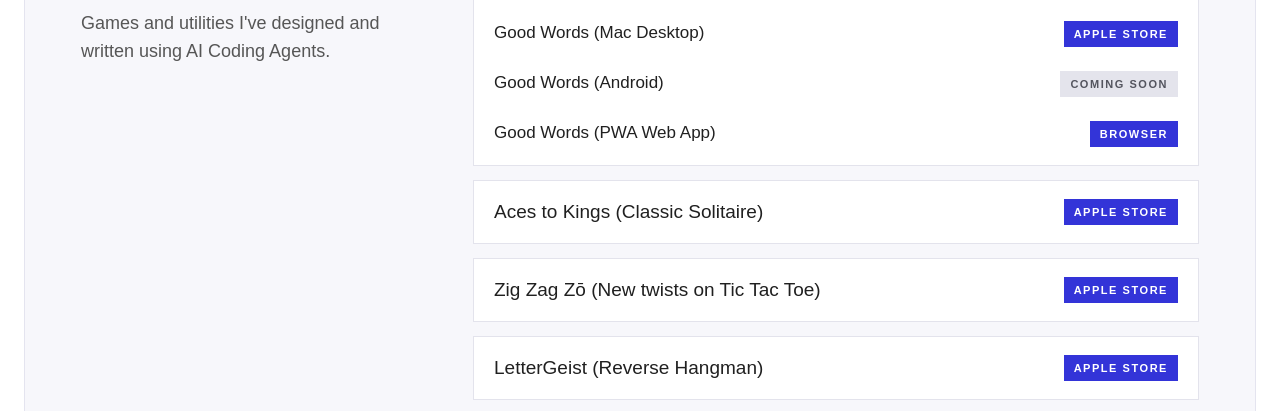
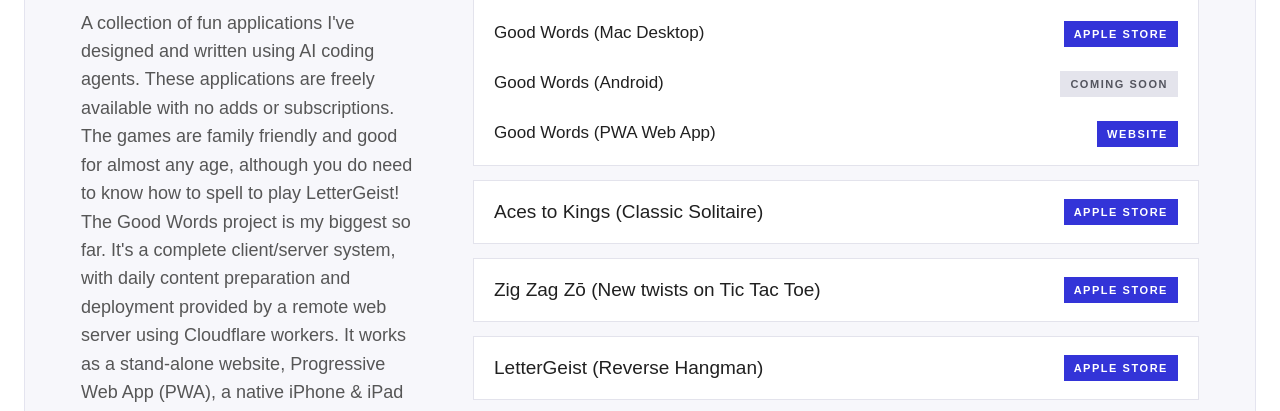
Before and after one commit to joecoolcoder/joeratterman-com, a plain HTML site: page resources.html in a window 1280 px wide. Shown: the part 374-785 px from the top of the page. Drawn offline with Linux system fonts and the light colour scheme.

Commit message:
Update resources.html

```diff
--- a/resources.html
+++ b/resources.html
@@ -26,7 +26,7 @@
     <section class="resource-section">
       <div class="resource-section-intro">
         <h2>Apple &amp; Android Applications</h2>
-        <p>Games and utilities I've designed and written using AI Coding Agents.</p>
+        <p>A collection of fun applications I've designed and written using AI coding agents. These applications are freely available with no adds or subscriptions. The games are family friendly and good for almost any age, although you do need to know how to spell to play LetterGeist! The Good Words project is my biggest so far. It's a complete client/server system, with daily content preparation and deployment provided by a remote web server using Cloudflare workers. It works as a stand-alone website, Progressive Web App (PWA), a native iPhone &amp; iPad application, and coming soon as a native Android application.</p>
       </div>
       <div class="resource-list">
         <div class="resource-app-group">
@@ -45,7 +45,7 @@
           </div>
           <a class="resource-app-platform" href="https://goodwords.today" target="_blank" rel="noopener">
             <span>Good Words (PWA Web App)</span>
-            <small>Browser</small>
+            <small>Website</small>
           </a>
         </div>
         <a class="resource-link" href="https://apps.apple.com/us/app/aces2kings/id6796532962" target="_blank" rel="noopener">
```
